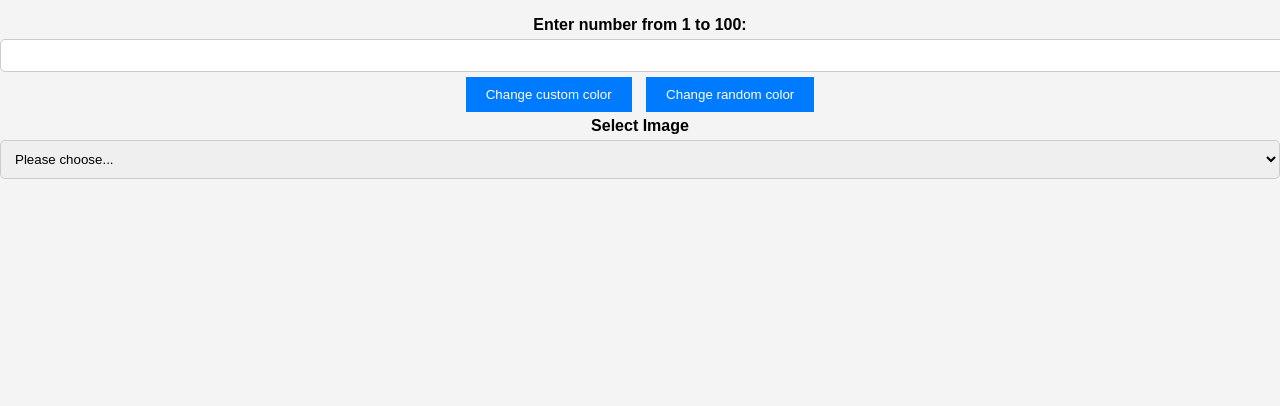
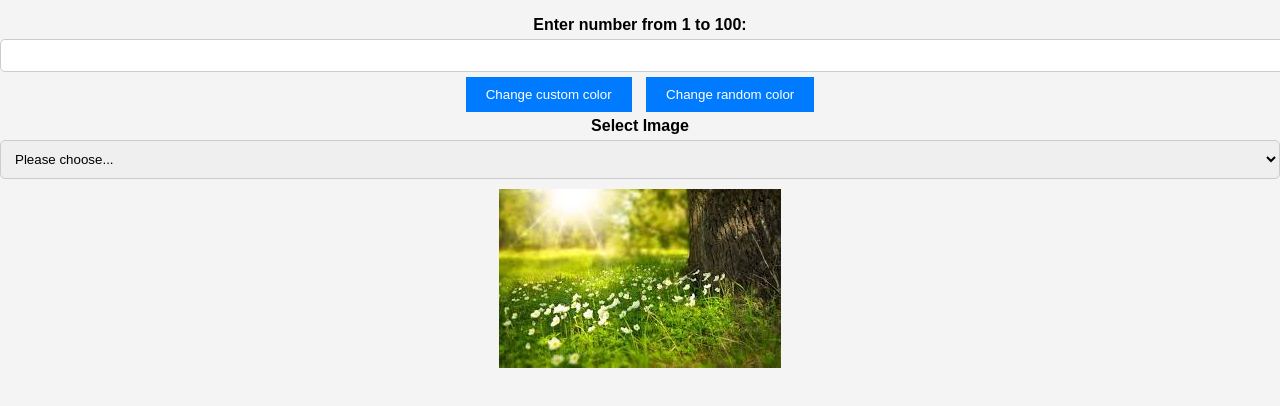
Before and after one commit to Ansh6359/ASSIGNMENT-2-JS-, a plain HTML site: page index.html in a window 1280 px wide. Drawn offline with Linux system fonts and the light colour scheme.

Commit message:
Update index.html

```diff
--- a/index.html
+++ b/index.html
@@ -29,7 +29,7 @@
         </select> <!--  select element for image selection -->
     </div>
     <div>
-        <img id="images" src="./img/img1.jpg" alt=""> <!-- Image element with an initial image source -->
+        <img id="images" src="./img1.jpg" alt=""> <!-- Image element with an initial image source -->
     </div>
     <script src="./scripts.js" defer></script>
 </body>
```
